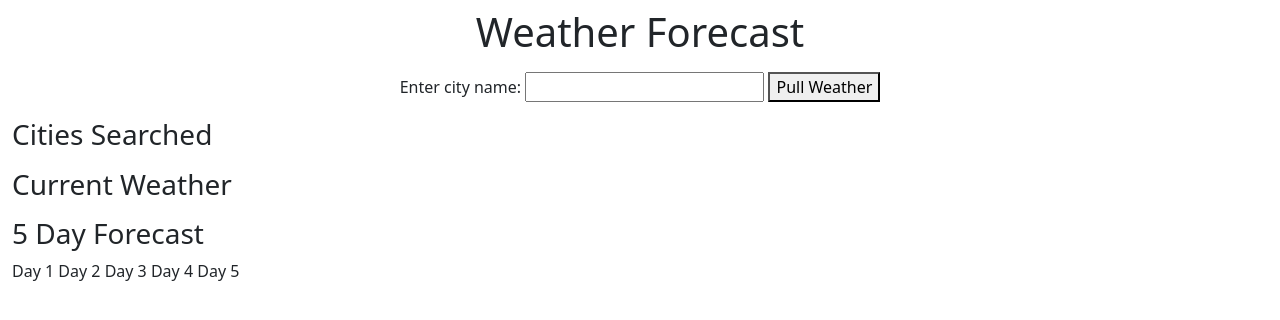
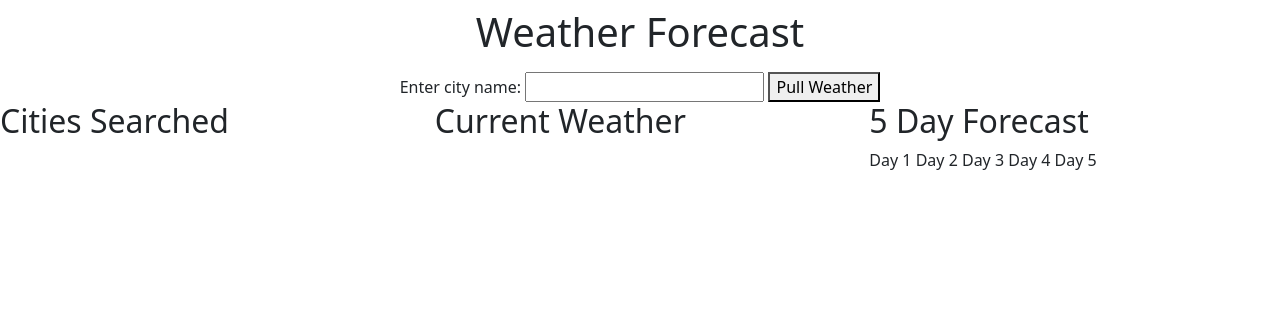
Before and after one commit to KarimB101/WeatherForecast, a plain HTML site: page index.html in a window 1280 px wide. Drawn offline with nearby package versions, Linux system fonts and the light colour scheme.

Commit message:
minor update

```diff
--- a/index.html
+++ b/index.html
@@ -30,22 +30,25 @@
     </div> -->
   </div>
 
-  <div class="container-fluid">
-    <section id="history" class="mt-3" role="region" aria-live="polite">
-      <h3> Cities Searched</h3>
-      <div class="city-list"></div>
-    </section>
-    <section id="today" class="mt-3" role="region" aria-live="polite">
-      <h3> Current Weather</h3>
-    </section>
-    <section id="forecast" class="mt-3" role="region" aria-live="polite">
-      <h3> 5 Day Forecast</h3>
-      <span id="Day1" class="">Day 1</span>
-      <span id="Day2" class="">Day 2</span>
-      <span id="Day3" class="">Day 3</span>
-      <span id="Day4" class="">Day 4</span>
-      <span id="Day5" class="">Day 5</span>
-    </section>
+  <div class="container-text-center">
+    <div class="row align-items-start">
+      <div id="history" class="col" role="region" aria-live="polite">
+        <h2> Cities Searched</h2>
+        <div class="city-list"></div>
+      </div>
+      <div id="today" class="col" role="region" aria-live="polite">
+        <h2> Current Weather</h2>
+        <span id="weatherdata"></span>
+      </div>
+      <div id="forecast" class="col" role="region" aria-live="polite">
+        <h2> 5 Day Forecast</h2>
+        <span id="Day1" class="col">Day 1</span>
+        <span id="Day2" class="col">Day 2</span>
+        <span id="Day3" class="col">Day 3</span>
+        <span id="Day4" class="col">Day 4</span>
+        <span id="Day5" class="col">Day 5</span>
+      </div>
+    </div>
   </div>
 <!-- day.js to format dates -->
   <script
--- a/script.js
+++ b/script.js
@@ -30,28 +30,30 @@ function getWeather() {
             // console.log(data.main.humidity)
 
             // tags for html elements
-            var today = document.querySelector('#today')
-            today.textContent = 'CURRENT WEATHER'
+            var weather = document.querySelector('#weatherdata')
             var history = document.querySelector('#history')
             var Day1 = document.querySelector('#Day1')
-            Day1.textContent = 'Day 1'
             var Day2 = document.querySelector('#Day2')
-            Day2.textContent = 'Day 2'
             var Day3 = document.querySelector('#Day3')
-            Day3.textContent = 'Day 3'
             var Day4 = document.querySelector('#Day4')
-            Day4.textContent = 'Day 4'
             var Day5 = document.querySelector('#Day5')
-            Day5.textContent = 'Day 5'
             // create elements to add to html when data pulled
             var pTemp = document.createElement('p')
             var pWind = document.createElement('p')
             var pHumid = document.createElement('p')
             var cityName = document.createElement('h2')
             // append current weather data
-            today.appendChild(pTemp)
-            today.appendChild(pWind)
-            today.appendChild(pHumid)
+            weather.appendChild(pTemp)
+            weather.appendChild(pWind)
+            weather.appendChild(pHumid)
+            // refresh data for new cities
+            Day1.textContent = 'Day 1'
+            Day2.textContent = 'Day 2'
+            Day3.textContent = 'Day 3'
+            Day4.textContent = 'Day 4'
+            Day5.textContent = 'Day 5'
+            weather.textContent = ""
+
 
             // history list searched
             history.appendChild(cityName)
@@ -81,6 +83,7 @@ function getWeather() {
                 localStorage.setItem(city + "-" + "windMph", data.wind.speed)
                 localStorage.setItem(city + "-" + "humidity", data.main.humidity)
             })
+
 
             // function to get 5 day weather forecast
             // function getForecast(){
--- a/style.css
+++ b/style.css
@@ -0,0 +1,3 @@
+/* #today {
+    align-content: flex-end right;
+} */
```
